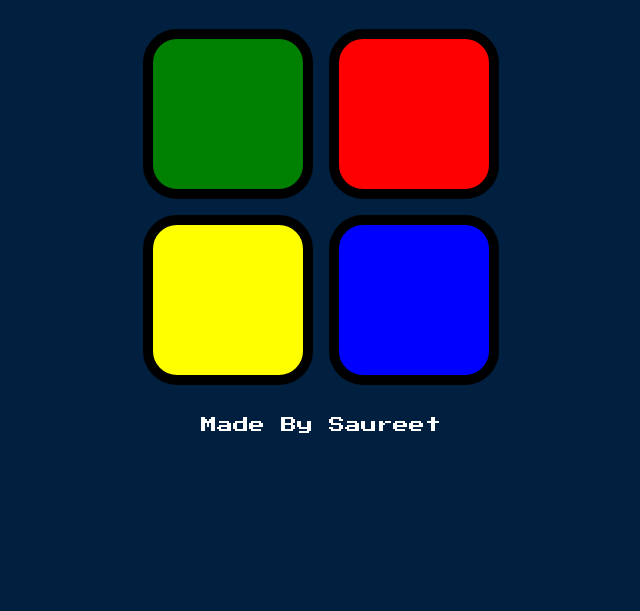
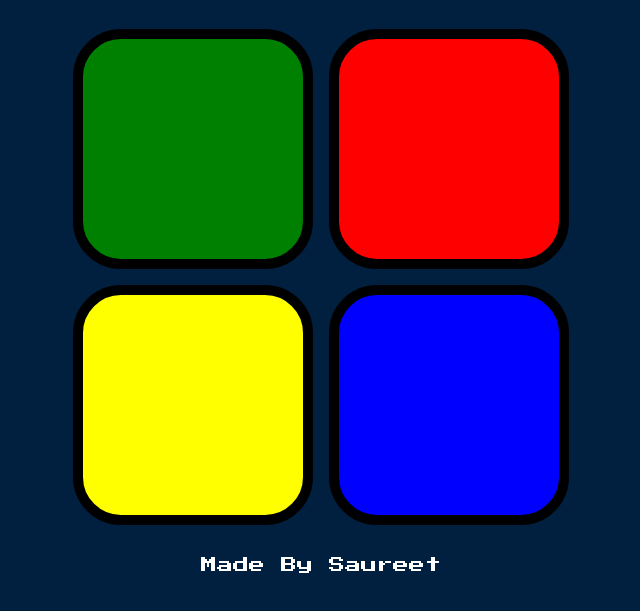
Before and after one commit to Saureet-Coder/simon-game, a plain HTML site: page index.html in a window 1280 px wide. Both pictures are taken after a click on the button "Start Game". Shown: the part 67-678 px from the top of the page, without its empty margins (319-959 px from the left). Drawn offline with nearby package versions, Linux system fonts and the light colour scheme.

Commit message:
Update styles.css

```diff
--- a/styles.css
+++ b/styles.css
@@ -24,11 +24,11 @@ body {
 }
 
 .btn {
-  height: 150px;
-  width: 150px;
+  height: 220px;
+  width: 220px;
   border: 10px solid black;
   border-radius: 20%;
-  transition: 0.2s;
+  /* transition: 0.2s; */
 }
 
 .red { background-color: red; }
@@ -37,7 +37,7 @@ body {
 .yellow { background-color: yellow; }
 
 .pressed {
-  box-shadow: 0 0 20px white;
+  box-shadow: 20 20 50px white;
   background-color: grey;
 }
 
```
